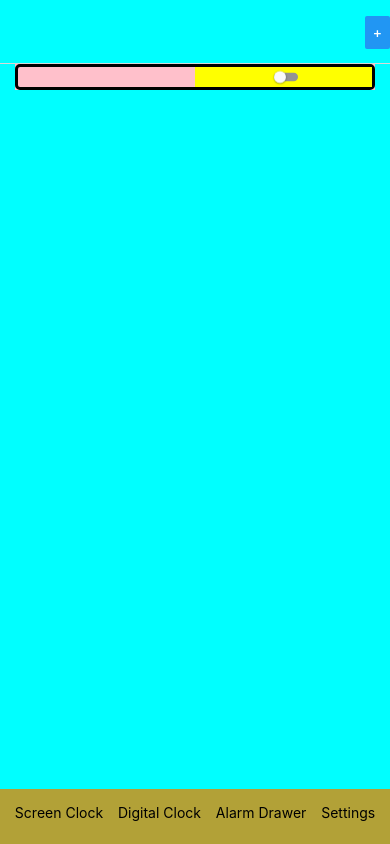
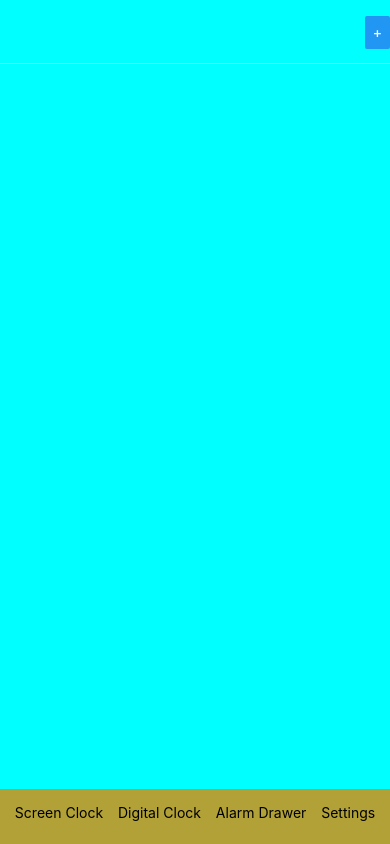
Before and after one commit to ramizackaryshamir/Alarmist_app-pre-new-arch, a React Native app: screen /Home in a window 390 px wide. Built offline with nearby package versions, Linux system fonts and the light colour scheme.

Commit message:
fix issue on Homecreen on initial render

```diff
--- a/src/screens/HomeScreen.tsx
+++ b/src/screens/HomeScreen.tsx
@@ -53,8 +53,9 @@ const HomeScreen = ({navigation, route}) => {
   }, [navigation]);
 
   useEffect(() => {
-    setAlarms([newAlarm, ...alarms]);
-
+    if (newAlarm.time !== '') {
+      setAlarms([newAlarm, ...alarms]);
+    }
     console.log('route', route);
   }, [newAlarm, route]);
 
```
